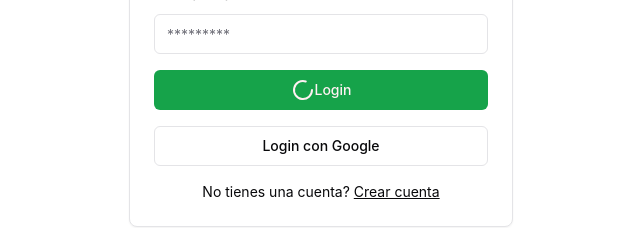
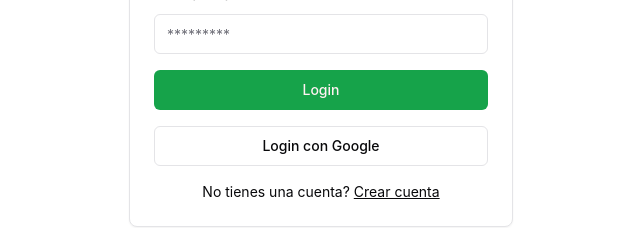
Before and after one commit to wolfsouldev/dashboard-company-react, a React (Vite) app: page / in a window 1280 px wide. Shown: the part 393-621 px from the top of the page, without its empty margins (319-959 px from the left). Built offline with nearby package versions, Linux system fonts and the light colour scheme.

Commit message:
feat: Add loading for login

```diff
--- a/package.json
+++ b/package.json
@@ -32,6 +32,7 @@
     "lucide-react": "^0.424.0",
     "react": "^18.3.1",
     "react-dom": "^18.3.1",
+    "react-dropzone": "^14.2.3",
     "react-filepond": "^7.1.2",
     "react-hook-form": "^7.52.2",
     "react-router-dom": "^6.26.0",
--- a/src/pages/Login.tsx
+++ b/src/pages/Login.tsx
@@ -31,20 +31,26 @@ export function Login() {
     resolver: zodResolver(formSchema),
   });
 
-  const onSubmit = async (
+  const { formState } = form;
+
+  const onSubmit = async () =>
     //data: IForm
-  ) => {
+    {
       // const { email, password } = data;
       try {
         // const { data } = await supabase.auth.signUp({ email, password });
         // console.log(data)
         // const isAuth = true;
 
+        setTimeout(() => {
           navigate("/dashboard");
+        }, 3000);
       } catch (error) {
         console.log(error);
       }
     };
+
+  console.log(formState);
 
   return (
     <section className=" mx-auto flex items-center justify-center h-screen ">
@@ -78,8 +84,11 @@ export function Login() {
                   />
                 </div>
                 <Button type="submit" className="w-full">
-                 { <Loader2 />}
-                  Login
+                  {formState.isSubmitSuccessful ? (
+                    <Loader2 className="animate-spin " />
+                  ) : (
+                    <span>Login</span>
+                  )}
                 </Button>
                 <Button variant="outline" className="w-full">
                   Login con Google
```
Also changed, not shown: 1 other file (tests, documents, lock files or other folders). Lines whose indentation alone changed are shown as unchanged.
